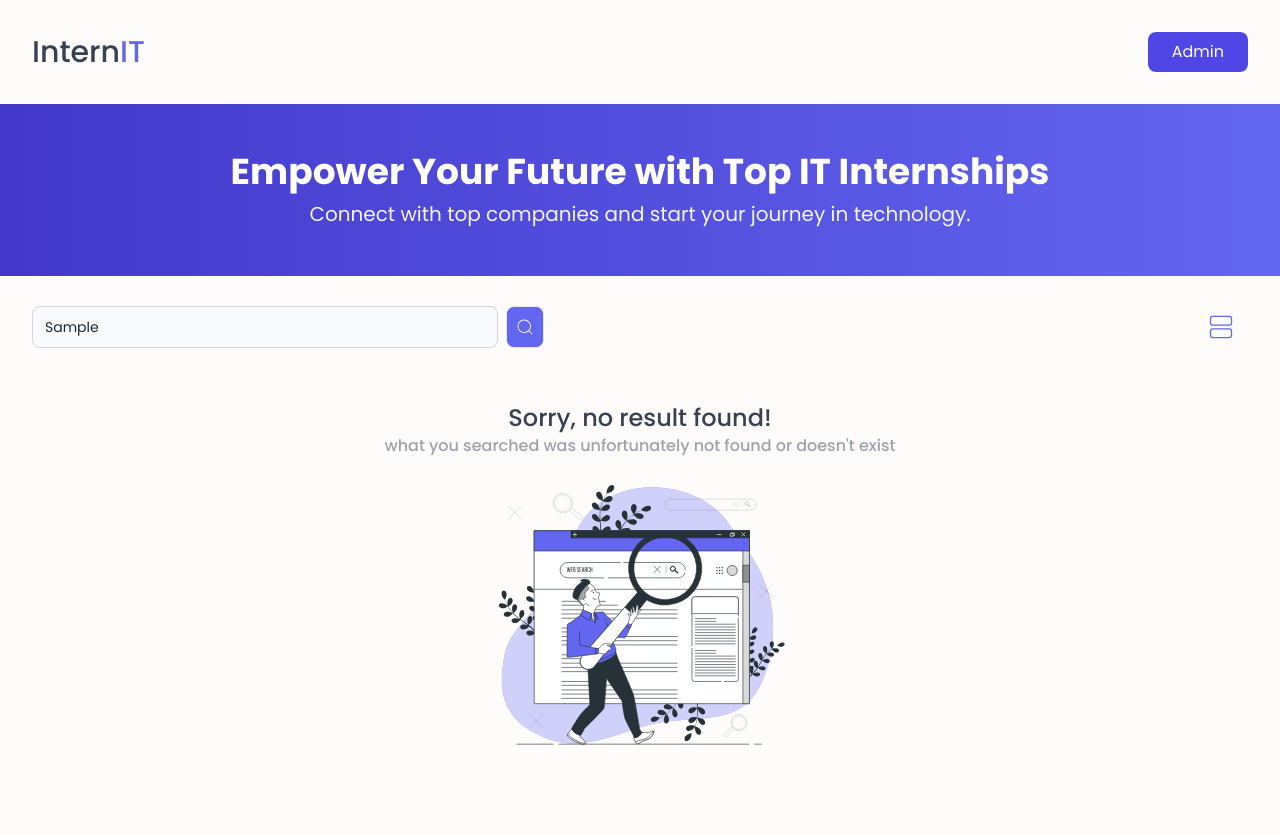
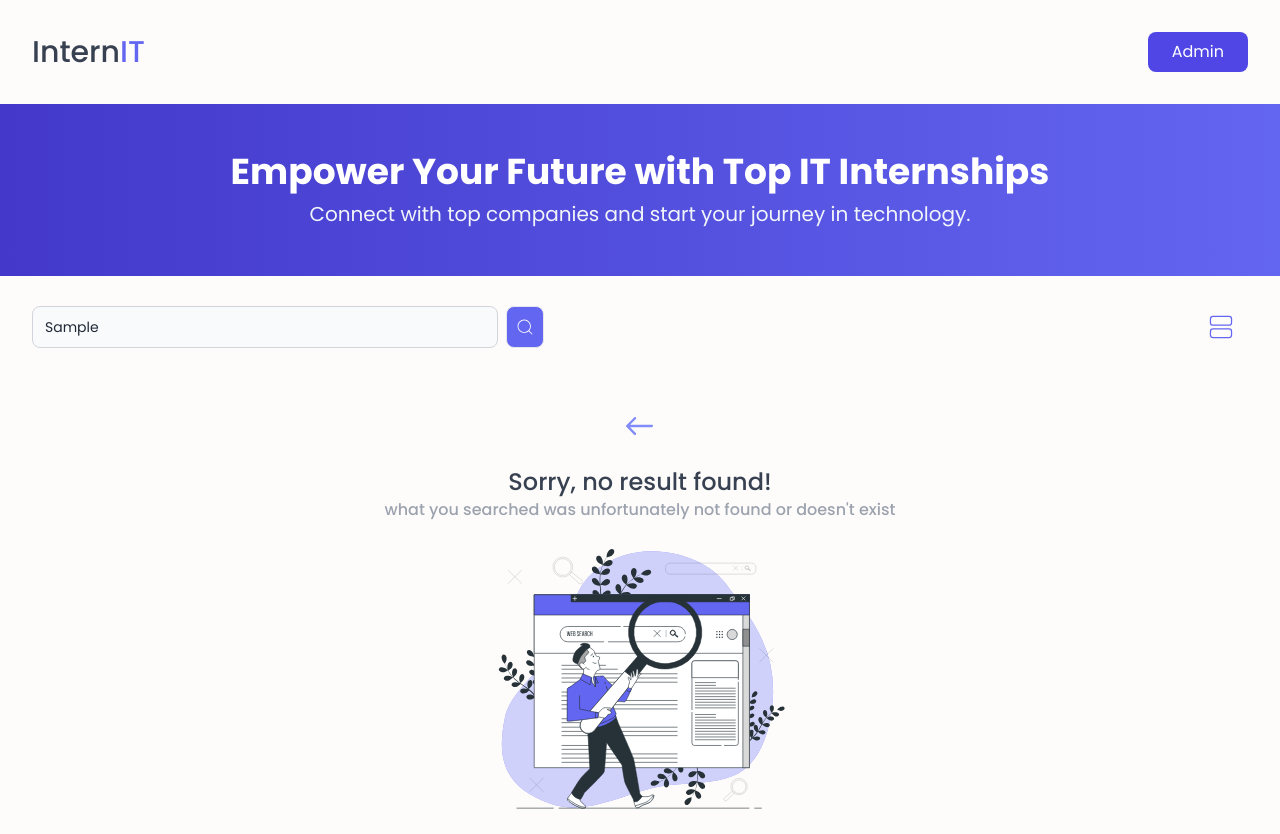
Before and after one commit to Sachintha-Prasad/InternIT, a React (Vite) app in the folder frontend/: page / in a window 1280 px wide. Both pictures are taken after typing "Sample" into the empty fields and a click on the button 524 px from the left and 327 px from the top of the page. Before the commit the page ends 800 px from the top, so only its background shows below. Built offline with nearby package versions, Linux system fonts and the light colour scheme; data requests are answered from the project's data file.

Commit message:
implement the go back sunction when he result is not found

```diff
--- a/frontend/src/components/InternList.jsx
+++ b/frontend/src/components/InternList.jsx
@@ -4,6 +4,7 @@ import Spinner from '../components/Spinner'
 import Pagination from './Pagination'
 import resultNotFoundImg from '../assets/result-not-found.svg'
 import { CiGrid2H, CiGrid41, CiSearch } from 'react-icons/ci'
+import { IoIosArrowRoundBack } from 'react-icons/io'
 
 const InternList = () => {
     const [internList, setInternList] = useState([])
@@ -30,6 +31,12 @@ const InternList = () => {
         } finally {
             setLoading(false)
         }
+    }
+
+    // handle no search result
+    const clearSearch = () => {
+        setSearchQuery('')
+        setFilteredInternList(internList)
     }
 
     // get all the data
@@ -90,7 +97,7 @@ const InternList = () => {
                         </div>
                         <button
                             type="submit"
-                            className="group ms-2 flex size-[42px] items-center justify-center rounded-lg border bg-indigo-500 text-sm font-medium text-white hover:bg-indigo-50"
+                            className="group ms-2 flex size-[42px] items-center justify-center rounded-lg border bg-indigo-500 text-sm font-medium text-white hover:bg-indigo-50 disabled:bg-indigo-50 disabled:text-gray-800 disabled:opacity-50"
                         >
                             <CiSearch className="text-xl group-hover:text-gray-800" />
                         </button>
@@ -117,8 +124,13 @@ const InternList = () => {
                         } relative grid grid-cols-1 gap-8`}
                     >
                         {paginatedInternList.length === 0 ? (
+                            // if not showing results render this
                             <div className="absolute left-1/2 top-0 -translate-x-1/2">
                                 <div className="flex flex-col items-center">
+                                    <IoIosArrowRoundBack
+                                        className="mb-4 cursor-pointer rounded-full text-[48px] text-indigo-400 hover:bg-indigo-50"
+                                        onClick={clearSearch}
+                                    />
                                     <h1 className="text-center text-xl font-medium lg:text-2xl">
                                         Sorry, no result found!
                                     </h1>
@@ -134,6 +146,7 @@ const InternList = () => {
                                 </div>
                             </div>
                         ) : (
+                            // if showing results render this
                             paginatedInternList.map((intern) => (
                                 <InternCard
                                     key={intern.id}
```
